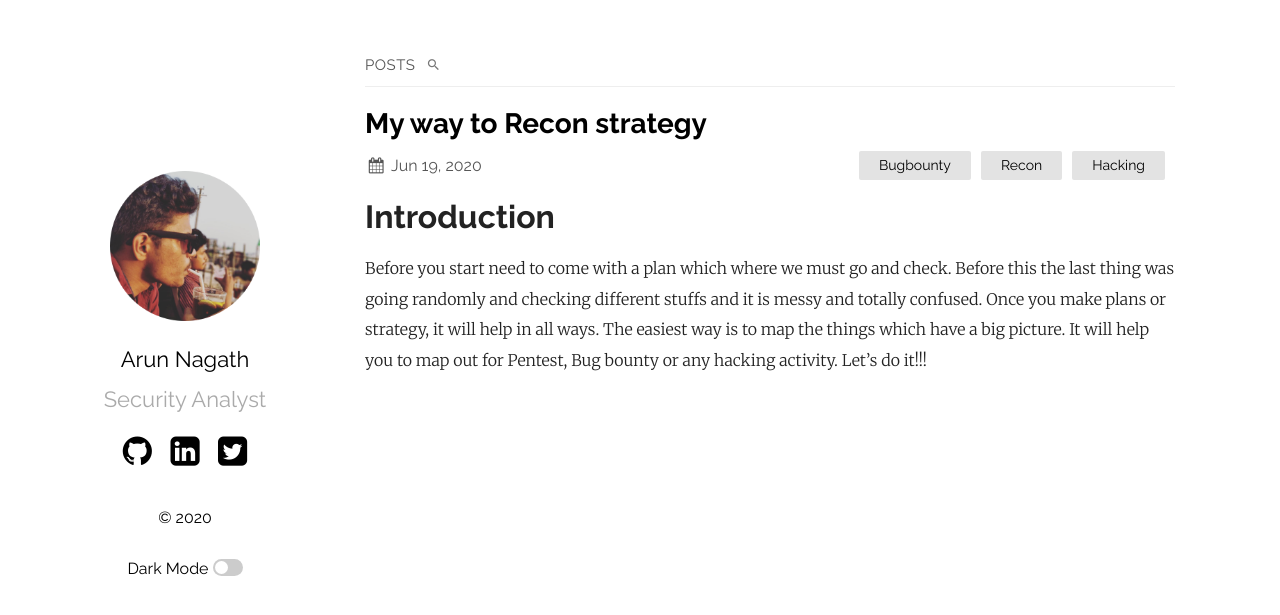
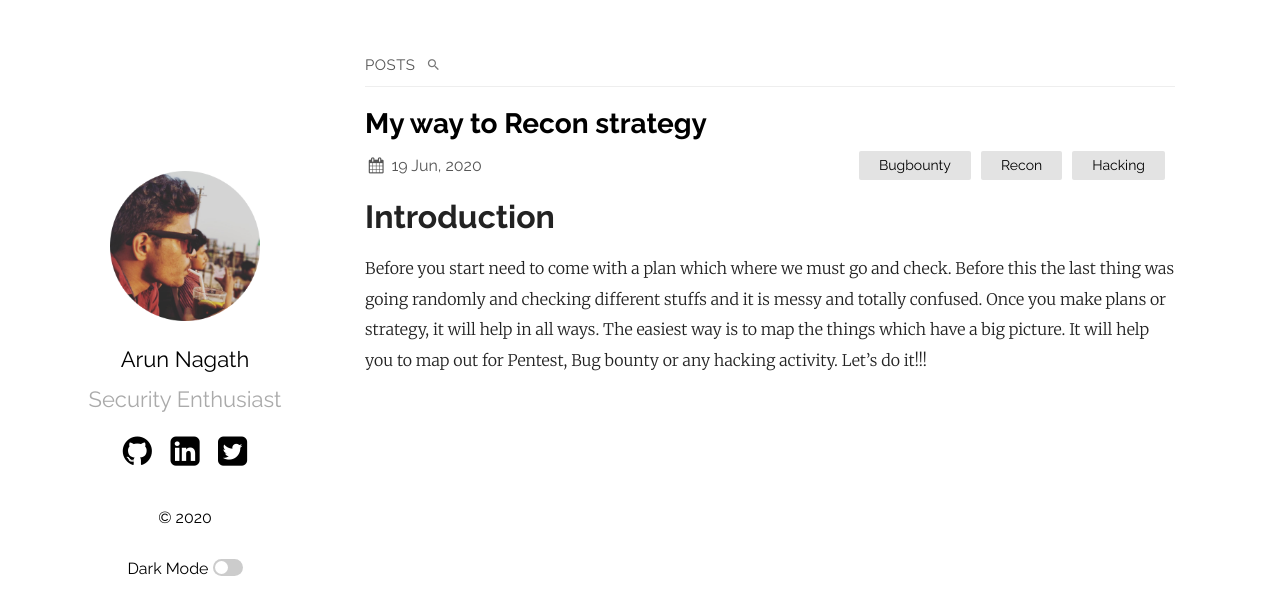
Before and after one commit to samarsault/plainwhite-jekyll, a Jekyll site: the page built from index.md, in a window 1280 px wide. Shown: the top 615 px of the page. Built offline with Jekyll 4.4.1, drawn with Linux system fonts in a browser that asks for light colours.

Commit message:
Update _config.yml

```diff
--- a/_config.yml
+++ b/_config.yml
@@ -13,8 +13,8 @@ sass:
   sass_dir: _sass
 plainwhite:
   name: Arun Nagath
-  tagline: Security Analyst
-  date_format: "%b %-d, %Y"
+  tagline: Security Enthusiast
+  date_format: "%d %-b, %Y"
   sitemap: true # set to true to generate sitemap.xml content
   search: true # set to true to enable searchbar
   dark_mode: true # set to true to add dark mode toggle
```
